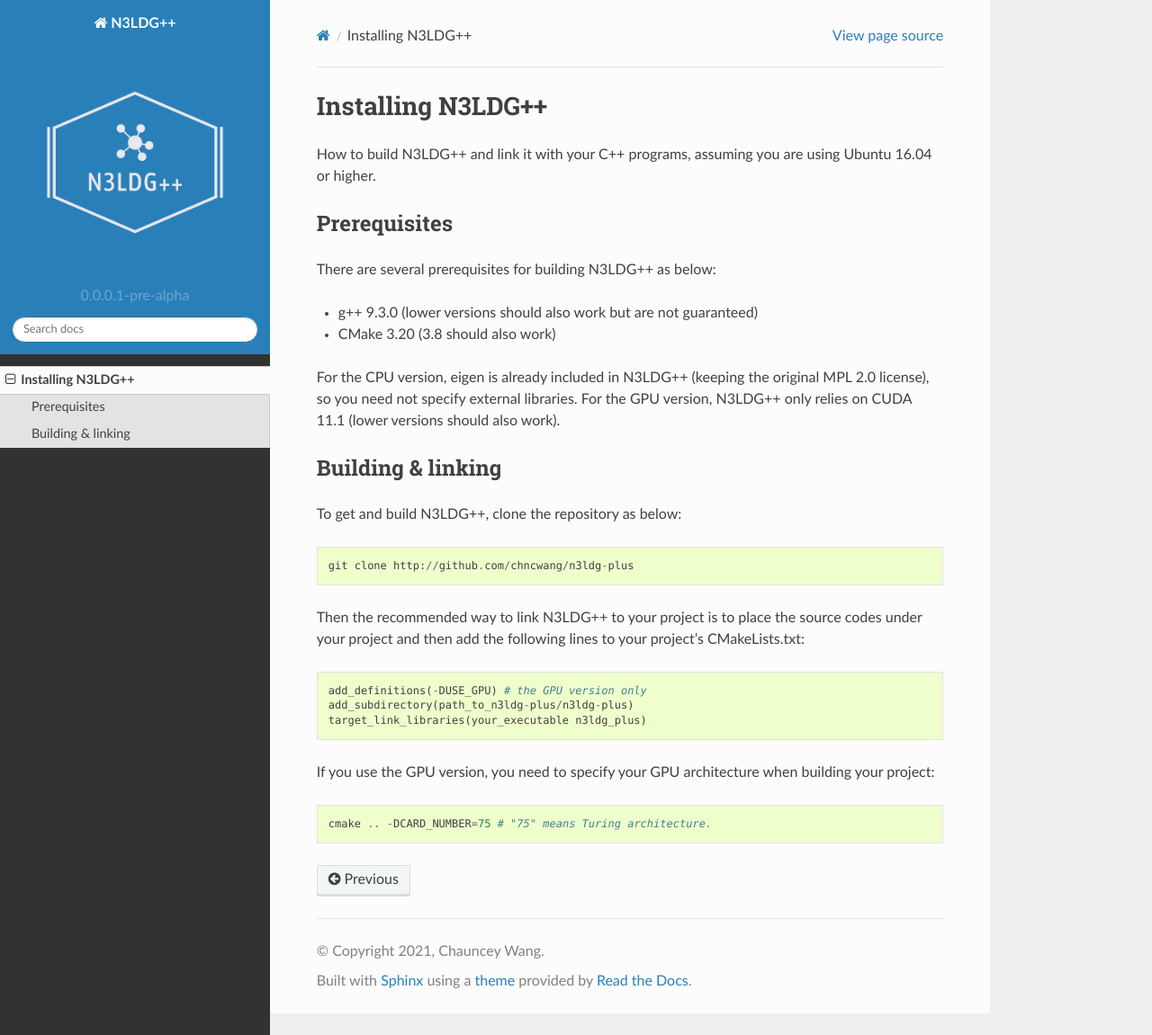
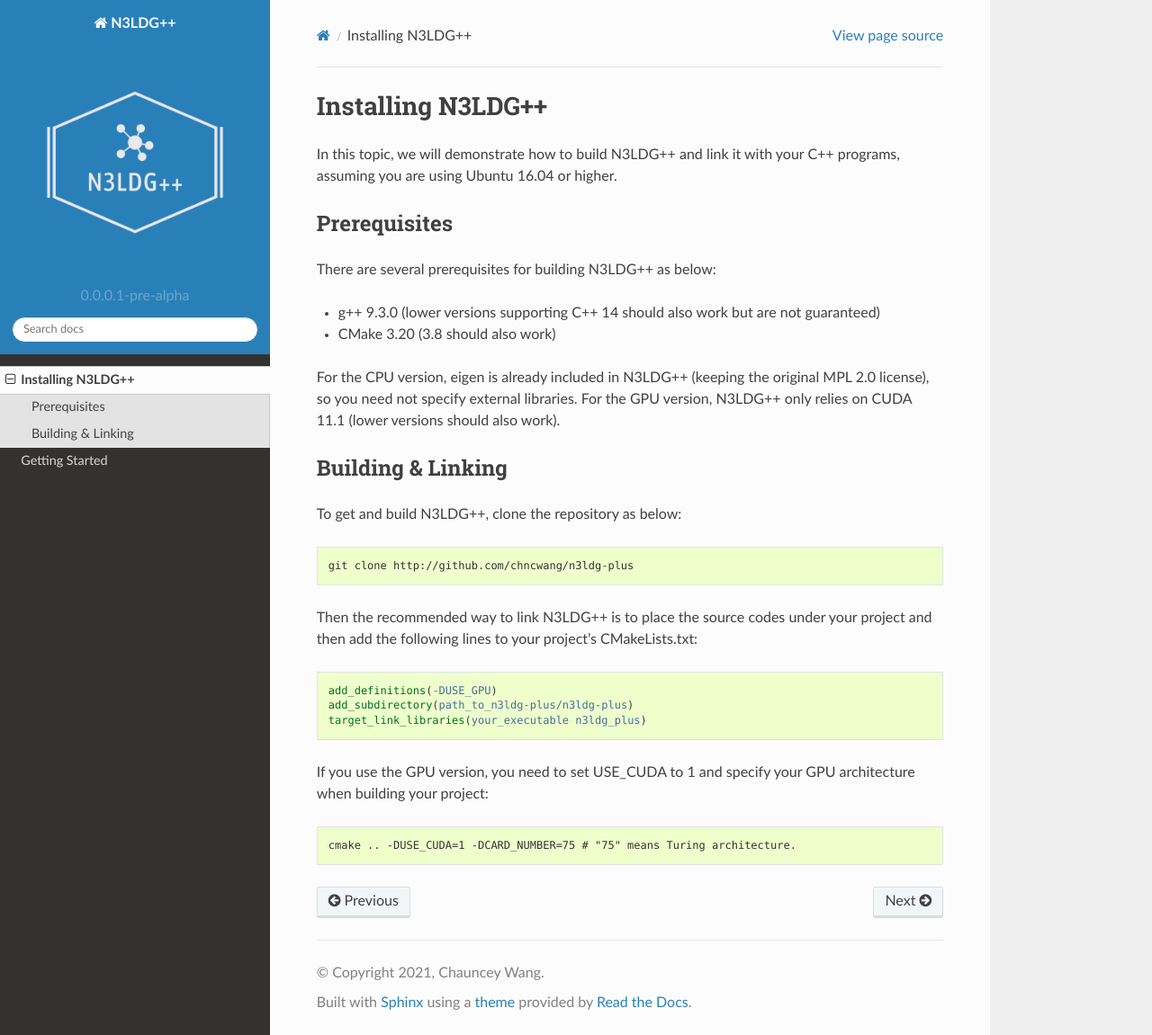
Before and after one commit to chncwang/InsNet, a Sphinx documentation site: the page built from docs/source/install.rst, in a window 1280 px wide and 1151 px high. Shown: the whole window at 90% size. Built offline with Sphinx 7.4.7 and the Read the Docs theme 2.0.0, drawn with Linux system fonts in a browser that asks for light colours.

Commit message:
add getting started doc

```diff
--- a/docs/source/install.rst
+++ b/docs/source/install.rst
@@ -1,37 +1,37 @@
 Installing N3LDG++
-========================
+==================
 
-How to build N3LDG++ and link it with your C++ programs, assuming you are using Ubuntu 16.04 or higher.
+In this topic, we will demonstrate how to build N3LDG++ and link it with your C++ programs, assuming you are using Ubuntu 16.04 or higher.
 
 Prerequisites
 -------------
 
 There are several prerequisites for building N3LDG++ as below:
 
-- g++ 9.3.0 (lower versions should also work but are not guaranteed)
+- g++ 9.3.0 (lower versions supporting C++ 14 should also work but are not guaranteed)
 - CMake 3.20 (3.8 should also work)
 
 For the CPU version, eigen is already included in N3LDG++ (keeping the original MPL 2.0 license), so you need not specify external libraries. For the GPU version, N3LDG++ only relies on CUDA 11.1 (lower versions should also work).
 
-Building & linking
--------------
+Building & Linking
+------------------
 
 To get and build N3LDG++, clone the repository as below:
 
-::
+.. code-block:: console
 
     git clone http://github.com/chncwang/n3ldg-plus
 
-Then the recommended way to link N3LDG++ to your project is to place the source codes under your project and then add the following lines to your project's CMakeLists.txt:
+Then the recommended way to link N3LDG++ is to place the source codes under your project and then add the following lines to your project's CMakeLists.txt:
 
-::
+.. code-block:: cmake
 
-    add_definitions(-DUSE_GPU) # the GPU version only
+    add_definitions(-DUSE_GPU)
     add_subdirectory(path_to_n3ldg-plus/n3ldg-plus)
     target_link_libraries(your_executable n3ldg_plus)
 
-If you use the GPU version, you need to specify your GPU architecture when building your project:
+If you use the GPU version, you need to set USE_CUDA to 1 and specify your GPU architecture when building your project:
 
-::
+.. code-block:: console
 
-    cmake .. -DCARD_NUMBER=75 # "75" means Turing architecture.
+    cmake .. -DUSE_CUDA=1 -DCARD_NUMBER=75 # "75" means Turing architecture.
```
Also changed, not shown: docs/source/getting_started.rst (added, +108 -0 lines), docs/source/index.rst (+13 -3 lines).
